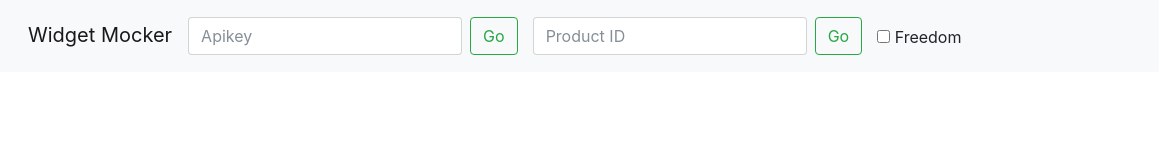
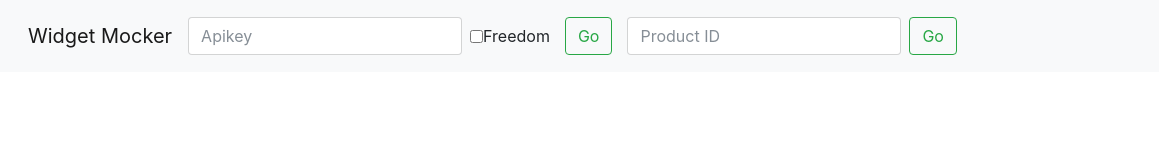
Before and after one commit to g1stavo/mocks, a website: page public/index.html in a window 1280 px wide. Shown: the full height of the page, 121-1280 px from the left. Drawn offline with nearby package versions, Linux system fonts and the light colour scheme.

Commit message:
Change checkbox order

```diff
--- a/public/css/style.css
+++ b/public/css/style.css
@@ -3,6 +3,5 @@
 }
 
 #freedom {
-    margin-top: 10px;
-    margin-left: 15px;
+    margin-right: 15px;
 }
--- a/public/index.html
+++ b/public/index.html
@@ -22,17 +22,17 @@
             <a class="navbar-brand" href="#">Widget Mocker</a>
                 <form class="form-inline">
                     <input class="form-control mr-sm-2" type="search" id="apikey" placeholder="Apikey" aria-label="Apikey">
+                    <div class="checkbox navbar-btn" id="freedom">
+                        <label class="navbar-link" for="filterUnfulfilled">
+                            <input type="checkbox" class="autosubmit" id="checkbox" value="true"> Freedom
+                        </label>
+                    </div>
                     <button class="btn btn-outline-success my-2 my-sm-0" id="apikeyButton" type="submit" onclick="setApikey()">Go</button>
                 </form>
                 <form class="form-inline">
                 	<input class="form-control mr-sm-2" type="search" id="pid" placeholder="Product ID" aria-label="Product ID">
                 	<button class="btn btn-outline-success my-2 my-sm-0" type="submit" onclick="product()">Go</button>
                 </form>
-                <div class="checkbox navbar-btn" id="freedom">
-                    <label class="navbar-link" for="filterUnfulfilled">
-                        <input type="checkbox" class="autosubmit" id="checkbox" value="true"> Freedom
-                    </label>
-                </div>
             </ul>
         </nav>
         <div class="container" style="max-width: 1306px">
--- a/public/js/foo.js
+++ b/public/js/foo.js
@@ -29,6 +29,8 @@ var setApikey = () => {
     const loader = document.getElementById('loader');
     if (document.getElementById('checkbox').checked) {
         chaordic.writeCookie("freedom", "true");
+    } else {
+        chaordic.writeCookie("freedom", "false");
     }
     home();
     chaordic.setActiveFoo(apikey);
```
